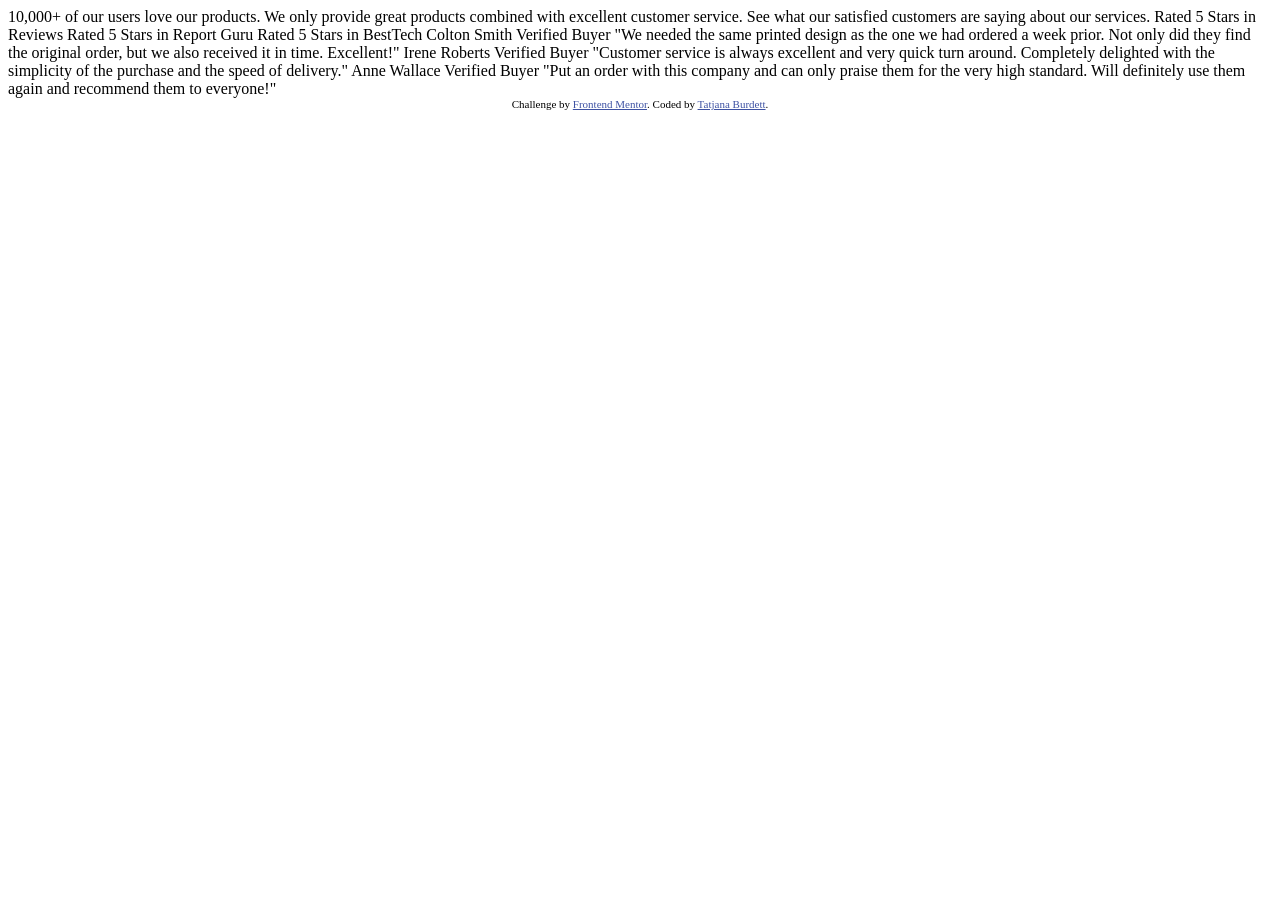
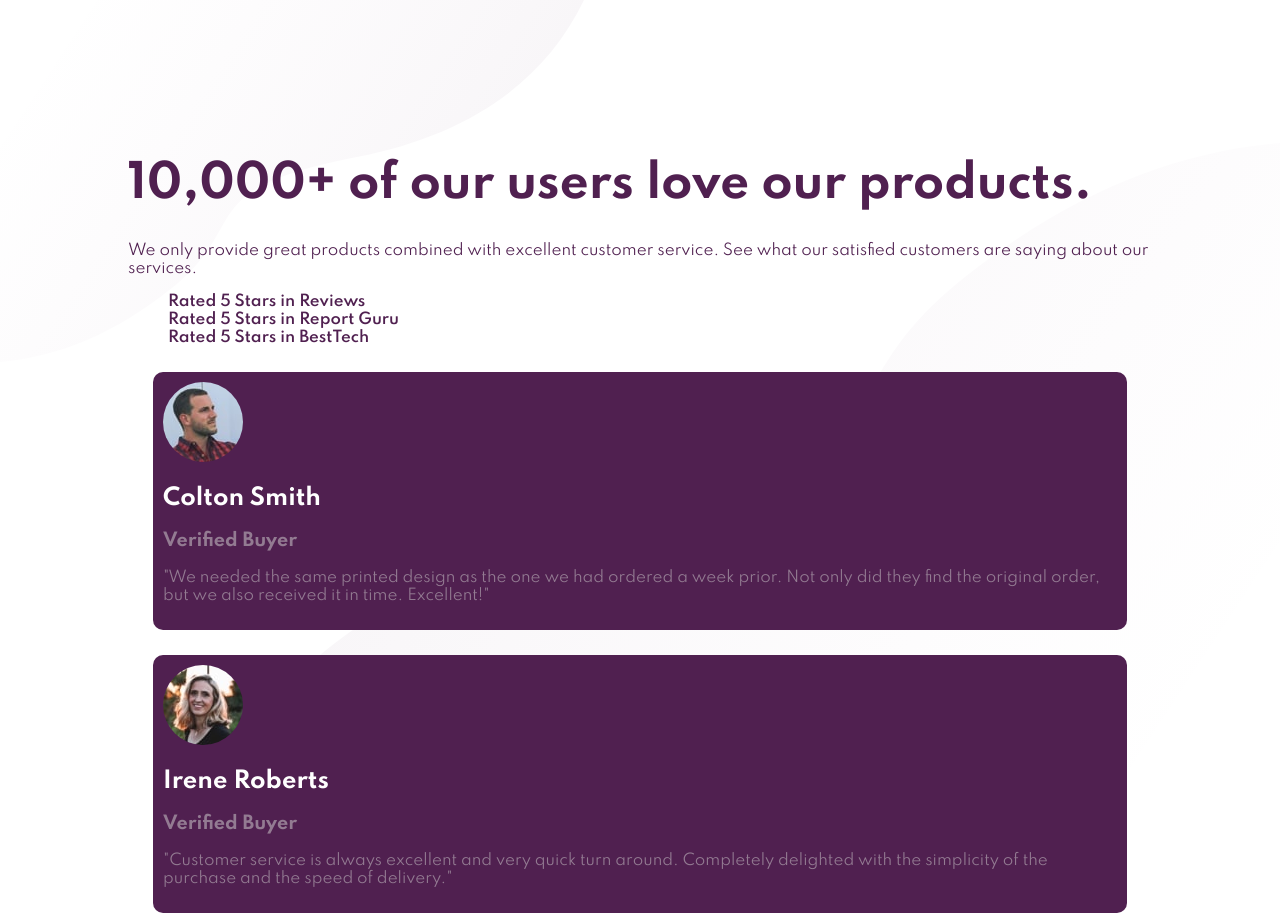
Before and after one commit to rdburdett/social-proof-frontend-mentor, a plain HTML site: page index.html in a window 1280 px wide. Shown: the top 916 px of the page. Before the commit the page ends 800 px from the top, so only its background shows below. Drawn offline with Linux system fonts and the light colour scheme.

Commit message:
added HTML tags and basic styling

```diff
--- a/index.html
+++ b/index.html
@@ -5,6 +5,7 @@
     <meta name="viewport" content="width=device-width, initial-scale=1.0" />
     <!-- displays site properly based on user's device -->
     <link rel="stylesheet" type="text/css" href="style.css">
+    <link href="https://fonts.googleapis.com/css2?family=Spartan:wght@100;200;300;400;500;600;700;800;900&display=swap" rel="stylesheet">
     <link
       rel="icon"
       type="image/png"
@@ -16,30 +17,48 @@
 
   </head>
   <body>
-    10,000+ of our users love our products.
+    <main>
+      <header>
+        <h1>10,000+ of our users love our products.</h1>
 
-    We only provide great products combined with excellent customer service.
-    See what our satisfied customers are saying about our services.
+        <p>We only provide great products combined with excellent customer service. See what our satisfied customers are saying about our services.</p>
+      </header>
 
-    Rated 5 Stars in Reviews
-    Rated 5 Stars in Report Guru
-    Rated 5 Stars in BestTech
+      <section class="ratings">
+        <ul>
+          <li>Rated 5 Stars in Reviews</li>
+          <li>Rated 5 Stars in Report Guru</li>
+          <li>Rated 5 Stars in BestTech</li>
+        </ul>
+      </section>
 
-    Colton Smith
-    Verified Buyer
-    "We needed the same printed design as the one we had ordered a week prior.
-    Not only did they find the original order, but we also received it in time.
-    Excellent!"
+      <section class="reviews">
+        <div>
+          <img src="images/image-colton.jpg">
+          <h2>Colton Smith</h2>
+          <h3>Verified Buyer</h3>
+          <p>"We needed the same printed design as the one we had ordered a week prior. Not only did they find the original order, but we also received it in time. Excellent!"</p>
+        </div>
+      </section>
 
-    Irene Roberts
-    Verified Buyer
-    "Customer service is always excellent and very quick turn around. Completely
-    delighted with the simplicity of the purchase and the speed of delivery."
+      <section class="reviews">
+        <div>
+          <img src="images/image-irene.jpg">
+          <h2>Irene Roberts</h2>
+          <h3>Verified Buyer</h3>
+          <p>"Customer service is always excellent and very quick turn around. Completely delighted with the simplicity of the purchase and the speed of delivery."</p>
+        </div>
+      </section>
 
-    Anne Wallace
-    Verified Buyer
-    "Put an order with this company and can only praise them for the very high
-    standard. Will definitely use them again and recommend them to everyone!"
+      <section class="reviews">
+        <div>
+          <img src="images/image-anne.jpg">
+          <h2>Anne Wallace</h2>
+          <h3>Verified Buyer</h3>
+          <p>"Put an order with this company and can only praise them for the very high standard. Will definitely use them again and recommend them to everyone!"</p>
+        </div>
+      </section>
+    </main>
 
     <div class="attribution">
       Challenge by
--- a/style.css
+++ b/style.css
@@ -1,5 +1,58 @@
+body {
+  font-family: "Spartan", sans-serif;
+  height: 100vh;
+  background-image: url(images/bg-pattern-top-desktop.svg), url(images/bg-pattern-bottom-desktop.svg);
+  background-position: top left, right bottom;
+  background-repeat: no-repeat;
+  font-size: 15px;
+}
 
+main {
+  margin: 0 auto;
+  padding: 15vh;
+}
 
+h1 {
+  color: hsl(300, 43%, 22%);
+  font-weight: 700;
+  font-size: 3em;
+}
+
+p {
+  color: hsl(300, 43%, 22%);
+}
+
+li {
+  list-style-type: none;
+  color: hsl(300, 43%, 22%);
+  font-weight: 600;
+}
+
+.reviews {
+  background-color: hsl(300, 43%, 22%);
+  border-radius: 10px;
+  margin: 25px;
+}
+
+.reviews div {
+  padding: 10px;
+}
+
+h2 {
+  color: hsl(0, 0%, 100%);
+}
+
+h3 {
+  color: hsl(303, 10%, 53%);
+}
+
+.reviews p {
+  color: hsl(303, 10%, 53%);
+}
+
+img {
+  border-radius: 40px;
+}
 
 .attribution {
   font-size: 11px;
```
